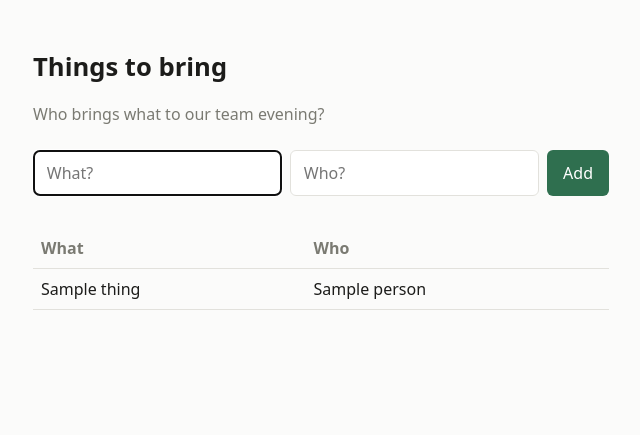
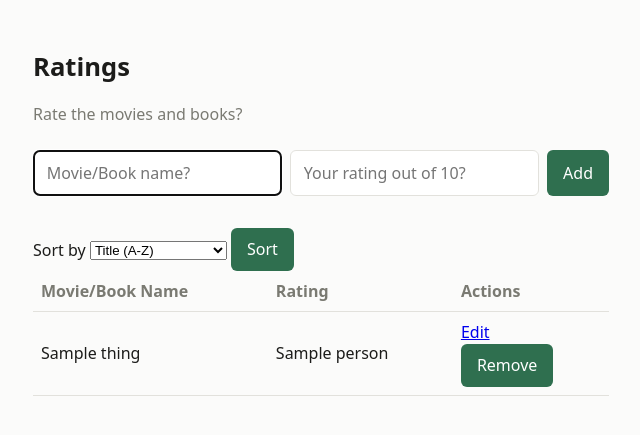
Before and after one commit to mudt-cm104-2026-winter/team-17, a FastAPI app: template app/templates/index.html in a window 1280 px wide. Shown: the top 435 px of the page, without its empty margins (319-959 px from the left). Run offline with FastAPI, Linux system fonts and the light colour scheme; the template is opened without the code that fills it: most values are stand-ins (such as "Sample title", 1, 10 or a date in 2020).

Commit message:
Reapply "Rename person field to rating"
This reverts commit c98a40ce6cff1b61f484b3e53bb1c4aa155eea2a.

```diff
--- a/app/main.py
+++ b/app/main.py
@@ -12,7 +12,7 @@ What happens where:
 
 from pathlib import Path
 
-from fastapi import FastAPI, Form, Request
+from fastapi import FastAPI, Form, HTTPException, Request
 from fastapi.responses import RedirectResponse
 from fastapi.staticfiles import StaticFiles
 from fastapi.templating import Jinja2Templates
@@ -21,16 +21,24 @@ from . import storage
 
 HERE = Path(__file__).parent
 
-app = FastAPI(title="Things to bring")
+app = FastAPI(title="Movie and Books ratings")
 app.mount("/static", StaticFiles(directory=HERE / "static"), name="static")
 templates = Jinja2Templates(directory=HERE / "templates")
+SORT_OPTIONS = ("title", "rating_asc", "rating_desc")
+
+
+def valid_sort(sort):
+    return sort if sort in SORT_OPTIONS else "title"
 
 
 @app.get("/")
-def show_list(request: Request):
+def show_list(request: Request, sort: str = "title"):
     """The start page: the form and all entries."""
+    sort = valid_sort(sort)
     return templates.TemplateResponse(
-        request, "index.html", {"entries": storage.all_entries()}
+        request,
+        "index.html",
+        {"entries": storage.sorted_entries(sort), "sort": sort},
     )
 
 
@@ -40,3 +48,36 @@ def add(thing: str = Form(...), person: str = Form(...)):
     storage.add_entry(thing=thing.strip(), person=person.strip())
     # Back to the start page. 303 tells the browser: load it with GET.
     return RedirectResponse("/", status_code=303)
+
+
+@app.get("/edit/{entry_id}")
+def edit_form(request: Request, entry_id: int, sort: str = "title"):
+    """Show the form for editing an existing rating."""
+    entry = storage.entry_by_id(entry_id)
+    if entry is None:
+        raise HTTPException(status_code=404, detail="Rating not found")
+    sort = valid_sort(sort)
+    return templates.TemplateResponse(
+        request, "edit.html", {"entry": entry, "sort": sort}
+    )
+
+
+@app.post("/edit/{entry_id}")
+def edit(
+    entry_id: int,
+    thing: str = Form(...),
+    person: str = Form(...),
+    sort: str = Form("title"),
+):
+    """Update an existing rating and return to the current sort order."""
+    if not storage.update_entry(entry_id, thing.strip(), person.strip()):
+        raise HTTPException(status_code=404, detail="Rating not found")
+    return RedirectResponse(f"/?sort={valid_sort(sort)}", status_code=303)
+
+
+@app.post("/remove")
+def remove(entry_id: int = Form(...), sort: str = Form("title")):
+    """Remove an entry and return to the current sort order."""
+    if not storage.remove_entry(entry_id):
+        raise HTTPException(status_code=404, detail="Rating not found")
+    return RedirectResponse(f"/?sort={valid_sort(sort)}", status_code=303)
--- a/app/storage.py
+++ b/app/storage.py
@@ -24,3 +24,49 @@ def add_entry(thing, person):
     _entries.append(entry)
     _next_id += 1
     return entry
+
+
+def entry_by_id(entry_id):
+    """Return one entry by ID, or None if it does not exist."""
+    return next((entry for entry in _entries if entry["id"] == entry_id), None)
+
+
+def update_entry(entry_id, thing, person):
+    """Update an entry by ID; return whether an entry was found."""
+    entry = entry_by_id(entry_id)
+    if entry is None:
+        return False
+    entry["thing"] = thing
+    entry["person"] = person
+    return True
+
+
+def remove_entry(entry_id):
+    """Remove an entry by its ID; return whether an entry was found."""
+    for index, entry in enumerate(_entries):
+        if entry["id"] == entry_id:
+            del _entries[index]
+            return True
+    return False
+
+
+def sorted_entries(sort_by="title"):
+    """Return entries sorted by title or rating without changing stored order."""
+    entries = all_entries()
+    if sort_by == "rating_asc":
+        entries.sort(key=lambda entry: _rating_sort_key(entry["person"]))
+    elif sort_by == "rating_desc":
+        entries.sort(
+            key=lambda entry: _rating_sort_key(entry["person"], descending=True)
+        )
+    else:
+        entries.sort(key=lambda entry: entry["thing"].casefold())
+    return entries
+
+
+def _rating_sort_key(value, descending=False):
+    try:
+        rating = float(value)
+    except (TypeError, ValueError):
+        return (1, str(value).casefold())
+    return (0, -rating if descending else rating)
--- a/app/templates/index.html
+++ b/app/templates/index.html
@@ -3,28 +3,51 @@
 <head>
   <meta charset="utf-8">
   <meta name="viewport" content="width=device-width, initial-scale=1">
-  <title>Things to bring</title>
+  <title>Movie and Book Ratings</title>
   <link rel="stylesheet" href="/static/style.css">
 </head>
 <body>
   <main>
-    <h1>Things to bring</h1>
-    <p class="intro">Who brings what to our team evening?</p>
+    <h1>Ratings</h1>
+    <p class="intro">Rate the movies and books?</p>
 
     <form class="add" action="/add" method="post">
-      <input name="thing" placeholder="What?" required autocomplete="off" autofocus>
-      <input name="person" placeholder="Who?" required autocomplete="off">
+      <input name="thing" placeholder="Movie/Book name?" required autocomplete="off" autofocus>
+      <input name="person" placeholder="Your rating out of 10?" required autocomplete="off">
       <button type="submit">Add</button>
     </form>
 
     {% if entries %}
+    <form class="sort" action="/" method="get">
+      <label for="sort">Sort by</label>
+      <select id="sort" name="sort">
+        <option value="title" {% if sort == "title" %}selected{% endif %}>Title (A-Z)</option>
+        <option value="rating_asc" {% if sort == "rating_asc" %}selected{% endif %}>Rating (low to high)</option>
+        <option value="rating_desc" {% if sort == "rating_desc" %}selected{% endif %}>Rating (high to low)</option>
+      </select>
+      <button type="submit">Sort</button>
+    </form>
+
     <table>
       <thead>
-        <tr><th>What</th><th>Who</th></tr>
+        <tr><th>Movie/Book Name</th><th>Rating</th><th>Actions</th></tr>
       </thead>
       <tbody>
         {% for entry in entries %}
-        <tr><td>{{ entry.thing }}</td><td>{{ entry.person }}</td></tr>
+        <tr>
+          <td>{{ entry.thing }}</td>
+          <td>{{ entry.person }}</td>
+          <td>
+            <div class="actions">
+              <a class="button edit-button" href="/edit/{{ entry.id }}?sort={{ sort }}">Edit</a>
+              <form action="/remove" method="post">
+                <input type="hidden" name="entry_id" value="{{ entry.id }}">
+                <input type="hidden" name="sort" value="{{ sort }}">
+                <button class="remove" type="submit">Remove</button>
+              </form>
+            </div>
+          </td>
+        </tr>
         {% endfor %}
       </tbody>
     </table>
```
Also changed, not shown: app/templates/edit.html (added, +25 -0 lines).
